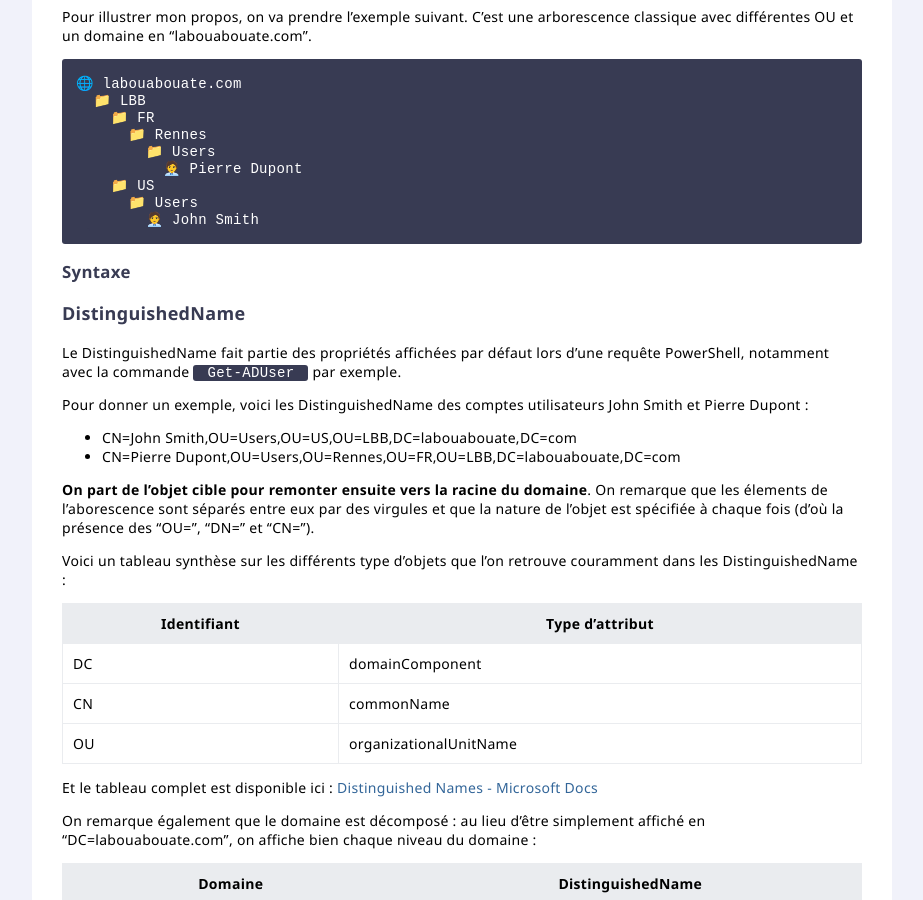
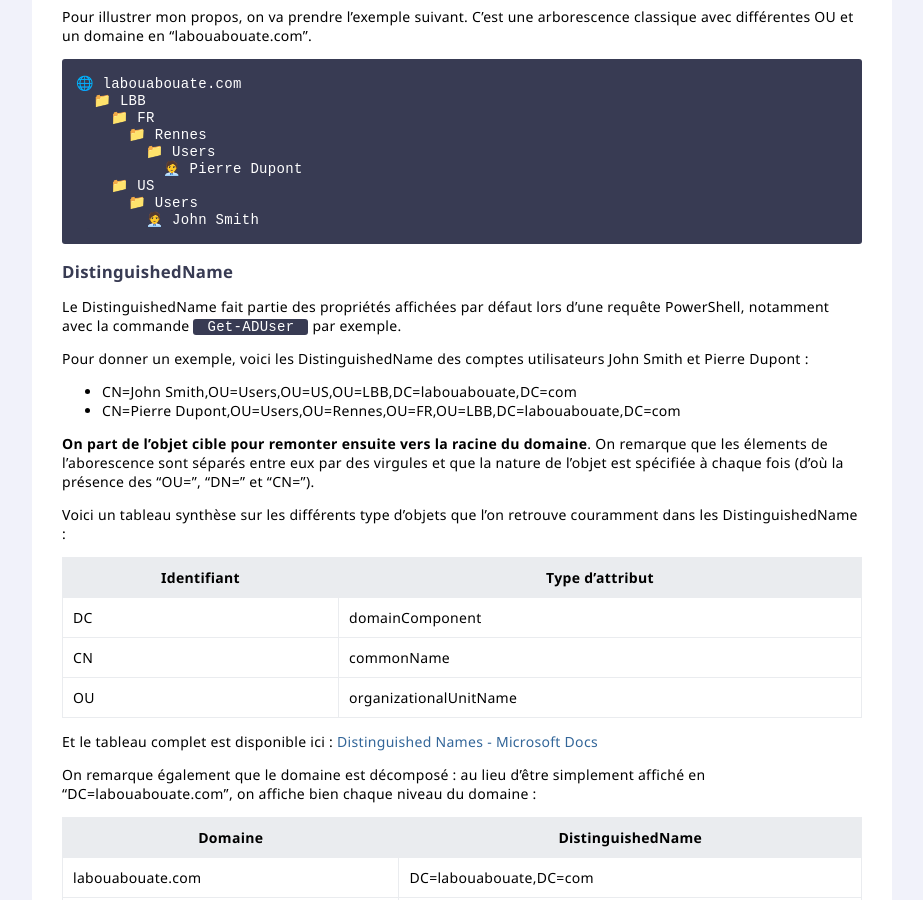
Before and after one commit to leobouard/leobouard.github.io, a Jekyll site: the page built from _posts/2022-07-22-canonical-name.md, in a window 1280 px wide and 900 px high, scrolled down 524 px. Shown: the whole window, without its empty margins (178-1101 px from the left). Built offline with Jekyll 4.4.1, drawn with Linux system fonts in a browser that asks for light colours.

Commit message:
Update 2022-07-22-canonical-name.md

````diff
--- a/_posts/2022-07-22-canonical-name.md
+++ b/_posts/2022-07-22-canonical-name.md
@@ -27,9 +27,7 @@
 
 ```
 
-## Syntaxe
-
-### DistinguishedName
+## DistinguishedName
 
 Le DistinguishedName fait partie des propriétés affichées par défaut lors d'une requête PowerShell, notamment avec la commande `Get-ADUser` par exemple.
 
@@ -57,7 +55,7 @@
 labouabouate.com | DC=labouabouate,DC=com
 ldap.lbb.com | DC=ldap,DC=lbb,DC=com
 
-### CanonicalName
+## CanonicalName
 
 Cette propriété est malheureusement en "option" lors des requêtes Active Directory. Il faut donc la spécifier pour l'obtenir lors des requêtes `Get-ADUser` :
 
@@ -75,8 +73,6 @@
 Beaucoup plus lisible que le DistinguishedName, **on part de la racine du domaine pour descendre vers l'objet cible**. Les élements sont séparés entre eux par des "/" et c'est tout. Simple et efficace !
 
 ## Cas pratique
-
-
 
 Un élement important à connaître pour nos rapport est l'unité organisationnelle à laquelle l'utilisateur appartient. Dans notre cas, il est important de savoir s'il appartient à "FR" ou "US".
 
````
